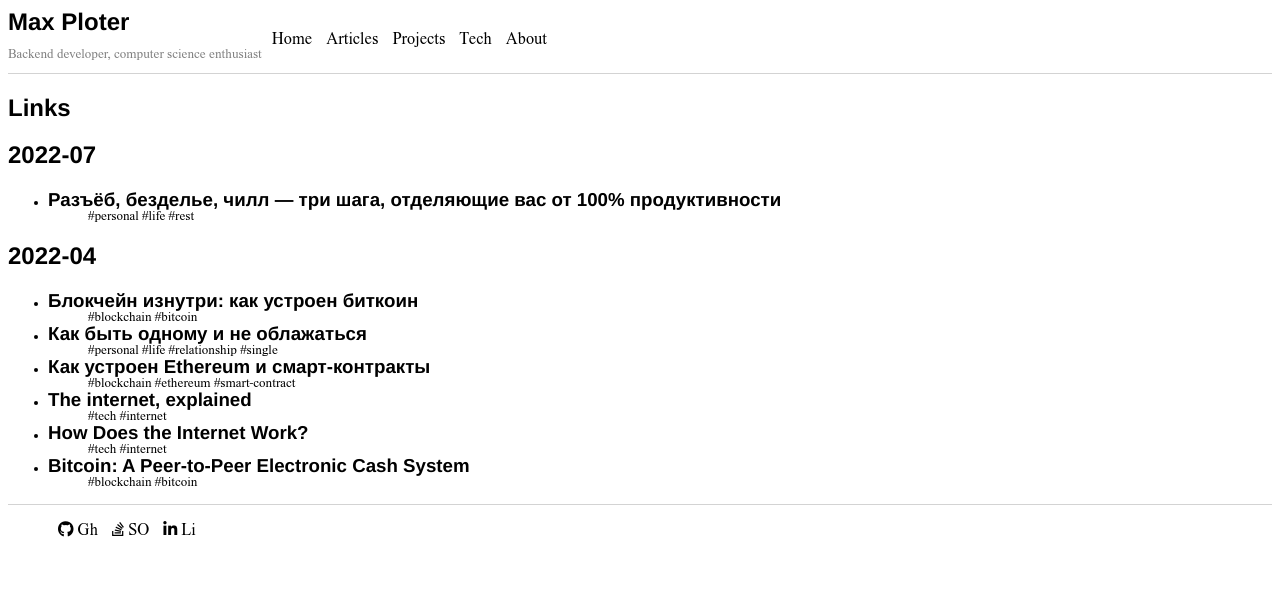
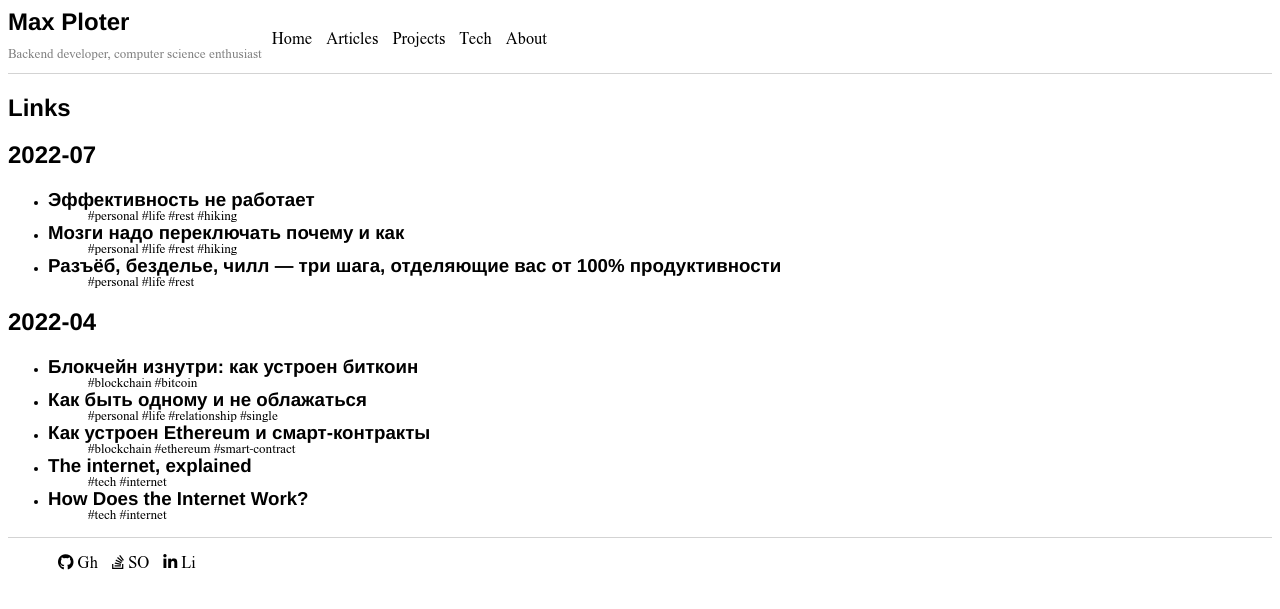
Before and after one commit to Maxvgrad/maxvgrad.github.io, a Jekyll site: the page built from links.html, in a window 1280 px wide. Shown: the top 609 px of the page. Built offline with Jekyll 4.4.1, drawn with Linux system fonts in a browser that asks for light colours; nearby versions of some CDN libraries.

Commit message:
chore:add link

```diff
--- a/_data/links.json
+++ b/_data/links.json
@@ -1,27 +1,48 @@
 [
   {
+    "title": "Эффективность не работает",
+    "author": "Илья Якямсев",
+    "url": "https://www.youtube.com/watch?v=K6oZuB8_dU8&t=1s",
+    "format": "video",
+    "tags": ["personal", "life", "rest", "hiking"],
+    "date": "2022-07-31",
+    "status": "DONE"
+  },
+  {
+    "title": "Мозги надо переключать почему и как",
+    "author": "Андрей Себрант",
+    "url": "https://www.youtube.com/watch?v=aVdF_em3usw&t=258s",
+    "tags": ["personal", "life", "rest", "hiking"],
+    "date": "2022-07-31",
+    "status": "DONE"
+  },
+  {
     "title": "Разъёб, безделье, чилл — три шага, отделяющие вас от 100% продуктивности",
+    "author": null,
     "url": "https://vas3k.club/post/14129/",
     "tags": ["personal", "life", "rest"],
     "date": "2022-07-29",
-    "status": "READ"
+    "status": "DONE"
   },
   {
     "title": "Блокчейн изнутри: как устроен биткоин",
+    "author": null,
     "url": "https://vas3k.ru/blog/blockchain/",
     "tags": ["blockchain", "bitcoin"],
     "date": "2022-04-23",
-    "status": "READ"
+    "status": "DONE"
   },
   {
     "title": "Как быть одному и не облажаться",
+    "author": null,
     "url": "https://w-o-s.ru/article/4309",
     "tags": ["personal", "life", "relationship", "single"],
     "date": "2022-04-25",
-    "status": "READ"
+    "status": "DONE"
   },
   {
     "title": "Как устроен Ethereum и смарт-контракты",
+    "author": null,
     "url": "https://vas3k.ru/blog/ethereum/",
     "tags": ["blockchain", "ethereum", "smart-contract"],
     "date": "2022-04-25",
@@ -29,23 +50,26 @@
   },
   {
     "title": "The internet, explained",
+    "author": null,
     "url": "https://www.vox.com/2014/6/16/18076282/the-internet",
     "tags": ["tech", "internet"],
     "date": "2022-04-29",
-    "status": "READ"
+    "status": "DONE"
   },
   {
     "title": "How Does the Internet Work?",
+    "author": null,
     "url": "https://web.stanford.edu/class/msande91si/www-spr04/readings/week1/InternetWhitepaper.htm",
     "tags": ["tech", "internet"],
     "date": "2022-04-29",
-    "status": "READ"
+    "status": "DONE"
   },
   {
     "title": "Bitcoin: A Peer-to-Peer Electronic Cash System",
+    "author": null,
     "url": "https://bitcoin.org/bitcoin.pdf",
     "tags": ["blockchain", "bitcoin"],
     "date": "2022-04-23",
-    "status": "READING"
+    "status": "NEW"
   }
 ]
```
